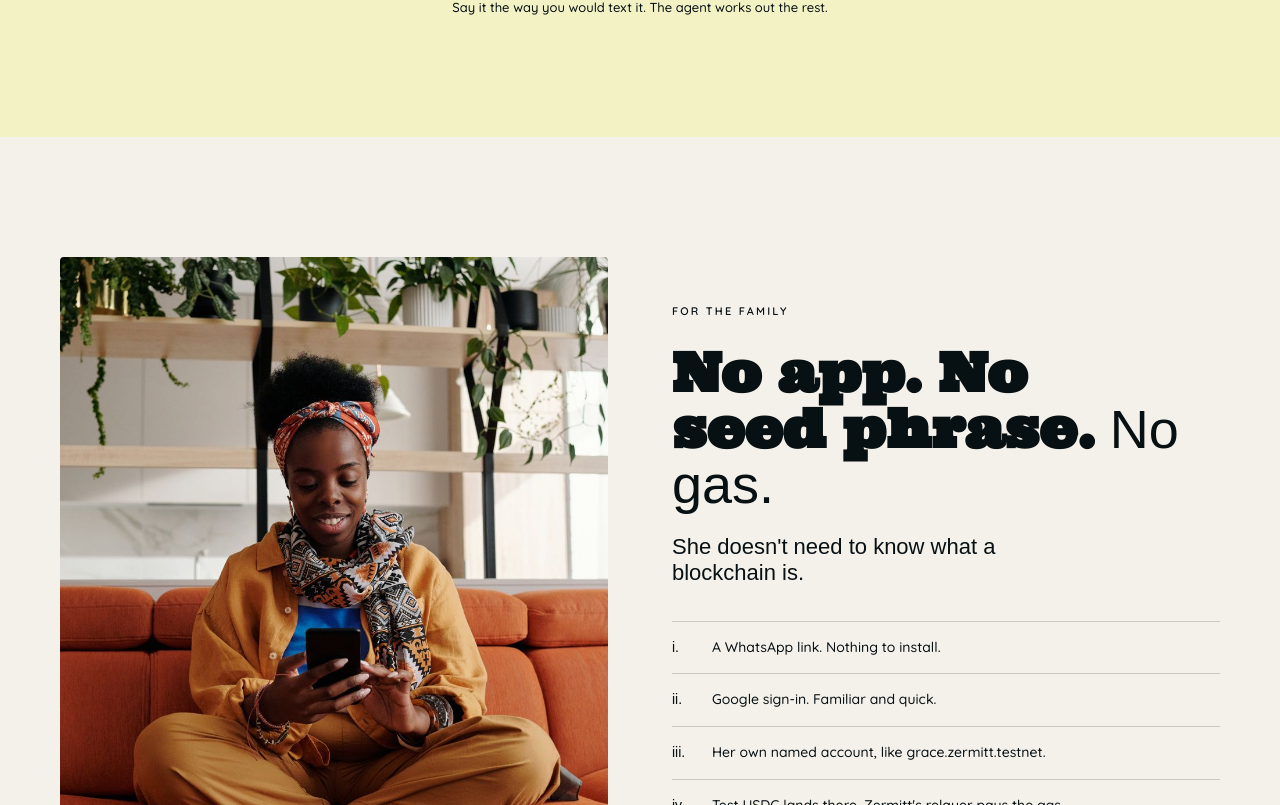
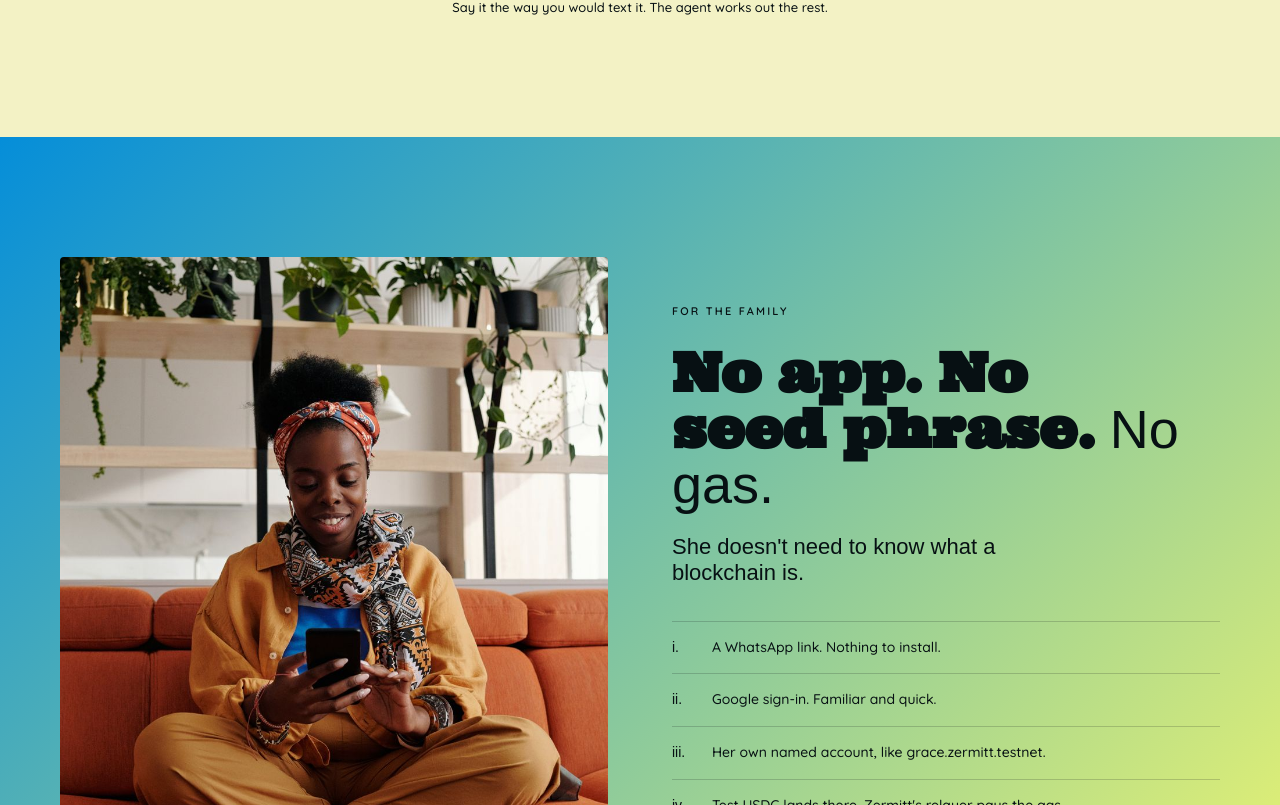
Before and after one commit to OutstandingVick/zermitt, a Next.js app: page / in a window 1280 px wide. Shown: the part 2295-3100 px from the top of the page. Built offline with nearby package versions, Linux system fonts and the light colour scheme; a web font is replaced by a local one.

Commit message:
Gradient the family section

```diff
--- a/app/globals.css
+++ b/app/globals.css
@@ -14,6 +14,7 @@ body{overflow-x:hidden}.container{width:min(calc(100% - 32px),520px)}
 .site-nav{margin-top:22px}.photo-hero{margin-top:-98px}@media(max-width:760px){.site-nav{margin-top:14px}.photo-hero{margin-top:-90px}}
 .photo-hero img{z-index:0}.photo-hero .hero-shade{z-index:1}.photo-hero .hero-copy{z-index:2}
 .landing .problem{background-image:var(--brand-gradient)}
+.landing .family-split{background-image:var(--brand-gradient)}
 .landing .photo-hero{width:100%;max-width:none;min-height:calc(100svh - 30px);margin-top:-98px;border-radius:0}
 .landing .photo-hero .hero-copy{padding-top:110px}
 @media(max-width:760px){.landing .photo-hero{width:100%;min-height:calc(100svh - 30px);margin-top:-90px}.landing .photo-hero .hero-copy{padding-top:100px}}
```
